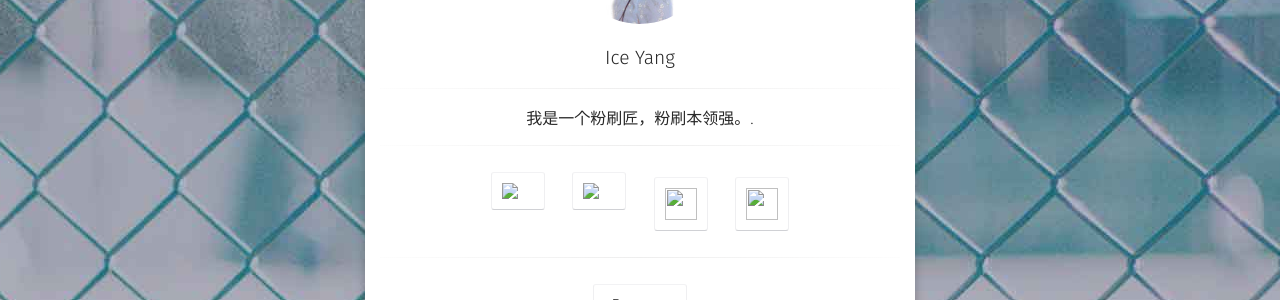
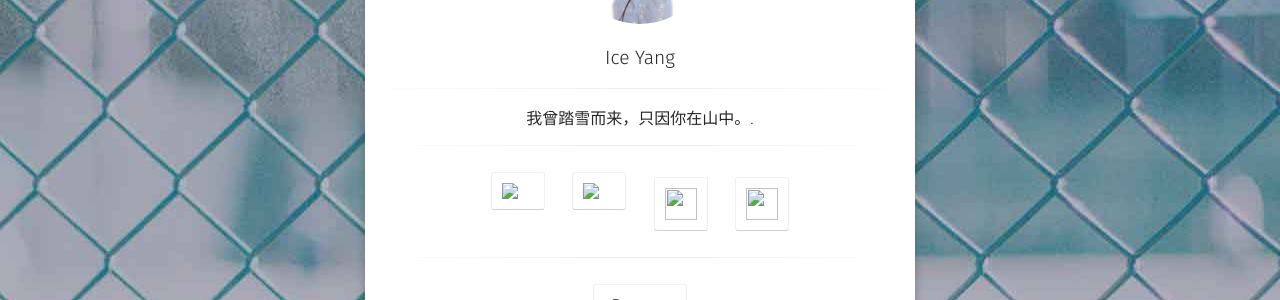
Before and after one commit to zhangvalue/zhangvalue.github.io, a Jekyll site: the page built from index.html, in a window 1280 px wide. Shown: the part 349-649 px from the top of the page. Built offline with Jekyll 4.4.1, drawn with Linux system fonts in a browser that asks for light colours; some web fonts are replaced; part of the change alters nothing that is shown.

Commit message:
Update _config.yml

```diff
--- a/_config.yml
+++ b/_config.yml
@@ -1,6 +1,6 @@
 # Site
 title:              Ice Yang
-bio:                '我是一个粉刷匠，粉刷本领强。.'
+bio:                '我曾踏雪而来，只因你在山中。.'
 description:        "(✿◡‿◡)"
 encoding:			UTF-8
 reading_time:       true
@@ -9,7 +9,7 @@ logo:               'assets/img/ice.jpg'
 background:         'assets/img/placeholder-big_3.jpg'
 tiled_bg:           false   # Set this true if you want to tile your background image, otherwise it will be covered
 locale:             en_US
-url:                https://ybx13579.github.io/IceYang.github.io/
+url:                https://zhangvalue.github.io/zhangvalue.github.io/
 
 # Jekyll
 permalink:          /:title/
@@ -40,9 +40,9 @@ disqus_shortname:   taylantatli
 #bing-verify:
 #email:
 twitter:
-zhihu:				people/yangbingxiao
-github-url:         ybx13579
-csdn:				yangbingx
+zhihu:				people/zhangvalue
+github-url:         zhangvalue
+csdn:				zhangvalue
 #linkedin:
 #xing:
 instagram:
@@ -56,7 +56,7 @@ steam:
 #youtube:
 #youtube-channel:
 #soundcloud:
-weibo:             u/2114928095
+weibo:             u/zhangvalue
 #flickr:
 #codepen:
 #keybase:
```
